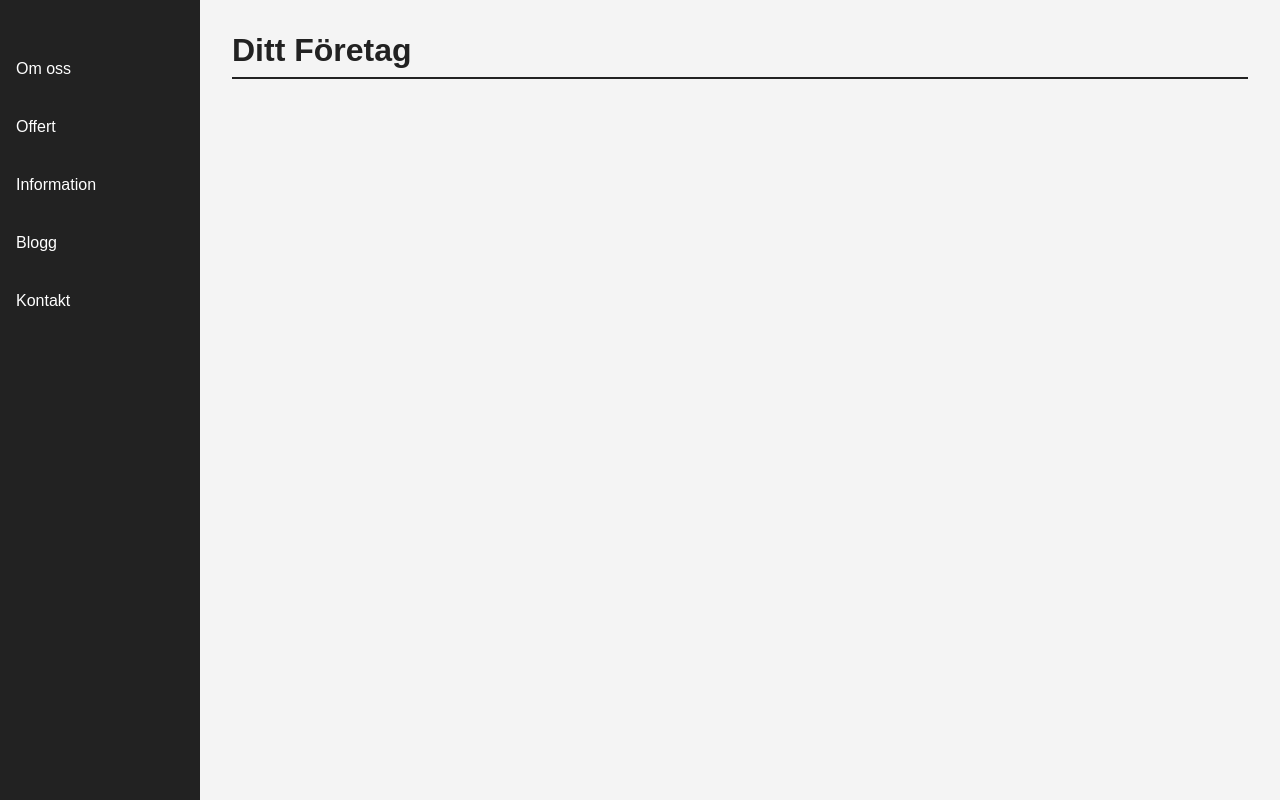
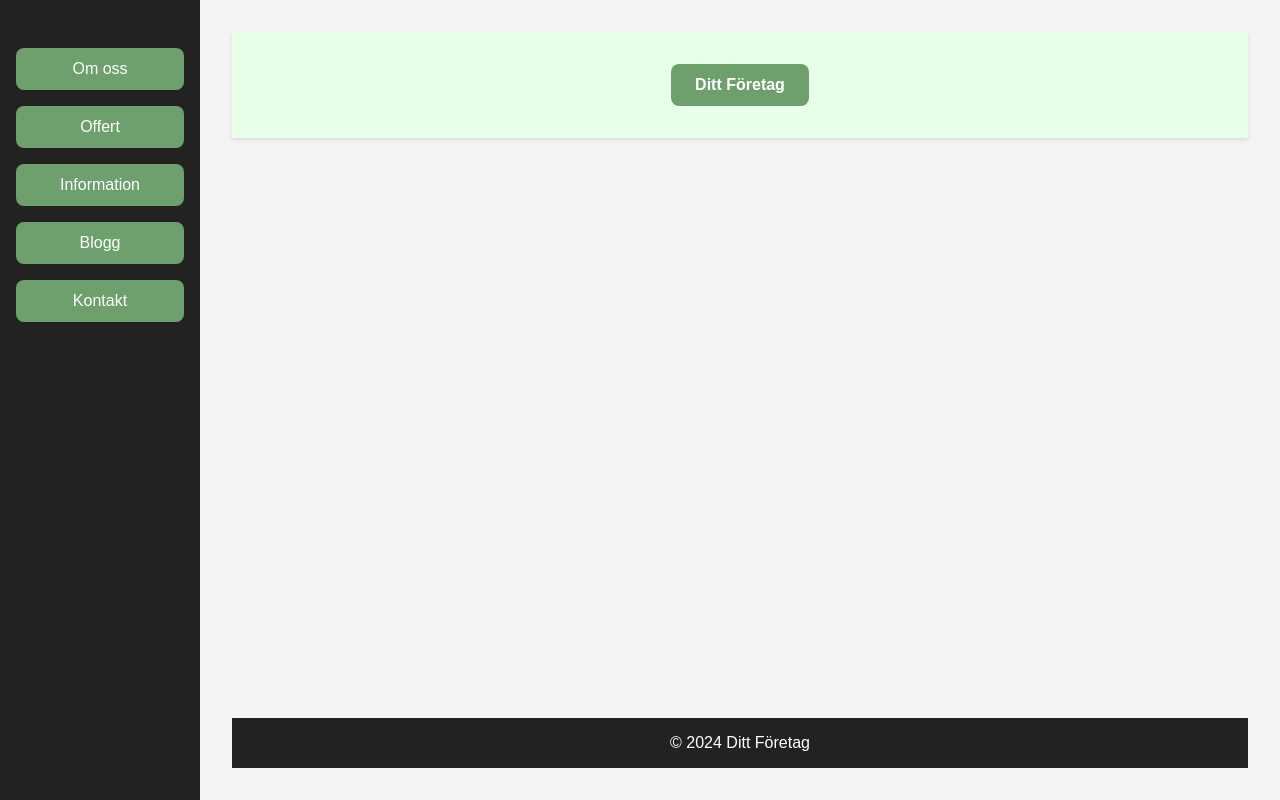
Before and after one commit to AndersEriicsson/Mall_Hemsida, a plain HTML site: page Mall.HTML in a window 1280 px wide. Drawn offline with Linux system fonts and the light colour scheme.

Commit message:
Complete website with navigation

```diff
--- a/Mall.HTML
+++ b/Mall.HTML
@@ -4,84 +4,31 @@
   <meta charset="UTF-8">
   <meta name="viewport" content="width=device-width, initial-scale=1">
   <title>Ditt Företag</title>
-  <style>
-    * {
-      box-sizing: border-box;
-      margin: 0;
-      padding: 0;
-      font-family: Arial, sans-serif;
-    }
-
-    body {
-      display: flex;
-      min-height: 100vh;
-      background-color: #f4f4f4;
-    }
-
-    .sidebar {
-      width: 200px;
-      background-color: #222;
-      padding-top: 2rem;
-    }
-
-    .sidebar ul {
-      list-style: none;
-    }
-
-    .sidebar li {
-      margin: 1rem 0;
-    }
-
-    .sidebar a {
-      color: #fff;
-      text-decoration: none;
-      padding: 0.75rem 1rem;
-      display: block;
-      transition: background 0.2s ease;
-    }
-
-    .sidebar a:hover {
-      background-color: #444;
-    }
-
-    .main-content {
-      flex: 1;
-      padding: 2rem;
-    }
-
-    header h1 {
-      font-size: 2rem;
-      color: #222;
-      margin-bottom: 0.5rem;
-    }
-
-    header hr {
-      border: 1px solid #222;
-      width: 100%;
-    }
-  </style>
+  <link rel="stylesheet" href="styles.css">
 </head>
 <body>
   <div class="sidebar">
     <nav>
       <ul>
-        <li><a href="#om-oss">Om oss</a></li>
-        <li><a href="#offert">Offert</a></li>
-        <li><a href="#information">Information</a></li>
-        <li><a href="#blogg">Blogg</a></li>
-        <li><a href="#kontakt">Kontakt</a></li>
+        <li><a href="om-oss.html">Om oss</a></li>
+        <li><a href="offert.html">Offert</a></li>
+        <li><a href="information.html">Information</a></li>
+        <li><a href="blogg.html">Blogg</a></li>
+        <li><a href="kontakt.html">Kontakt</a></li>
       </ul>
     </nav>
   </div>
 
     <div class="main-content">
-    <header>
-      <h1>Ditt Företag</h1>
-      <hr>
+      <header class="hero">
+        <a href="Mall.HTML" class="logo-btn">Ditt Företag</a>
       </header>
       <section id="content">
         <!-- Innehåll visas här -->
       </section>
+      <footer>
+        <p>&copy; 2024 Ditt Företag</p>
+      </footer>
     </div>
 </body>
 </html>
--- /dev/null
+++ b/styles.css
@@ -0,0 +1,76 @@
+* {
+  box-sizing: border-box;
+  margin: 0;
+  padding: 0;
+  font-family: Arial, sans-serif;
+}
+
+body {
+  display: flex;
+  min-height: 100vh;
+  background-color: #f4f4f4;
+}
+
+.sidebar {
+  width: 200px;
+  background-color: #222;
+  padding-top: 2rem;
+}
+
+.sidebar ul {
+  list-style: none;
+}
+
+.sidebar li {
+  margin: 1rem 0;
+}
+
+.sidebar a {
+  color: #fff;
+  text-decoration: none;
+  padding: 0.75rem 1rem;
+  display: block;
+  transition: background 0.2s ease;
+  border-radius: 8px;
+  background-color: #6da06d;
+  text-align: center;
+  margin: 0.3rem 1rem;
+}
+
+.sidebar a:hover {
+  background-color: #5c905c;
+}
+
+.main-content {
+  flex: 1;
+  padding: 2rem;
+  display: flex;
+  flex-direction: column;
+  min-height: 100vh;
+}
+
+.hero {
+  background-color: #e8ffe8;
+  padding: 2rem;
+  text-align: center;
+  box-shadow: 0 2px 4px rgba(0, 0, 0, 0.1);
+  margin-bottom: 1rem;
+}
+
+.logo-btn {
+  display: inline-block;
+  background-color: #6da06d;
+  color: #fff;
+  padding: 0.75rem 1.5rem;
+  border-radius: 8px;
+  text-decoration: none;
+  font-weight: bold;
+}
+
+footer {
+  margin-top: auto;
+  text-align: center;
+  padding: 1rem;
+  background-color: #222;
+  color: #fff;
+}
```
Also changed, not shown: blogg.html (added, +34 -0 lines), information.html (added, +34 -0 lines), kontakt.html (added, +34 -0 lines), offert.html (added, +34 -0 lines), om-oss.html (added, +34 -0 lines), 1 other file. Lines whose indentation alone changed are shown as unchanged.
